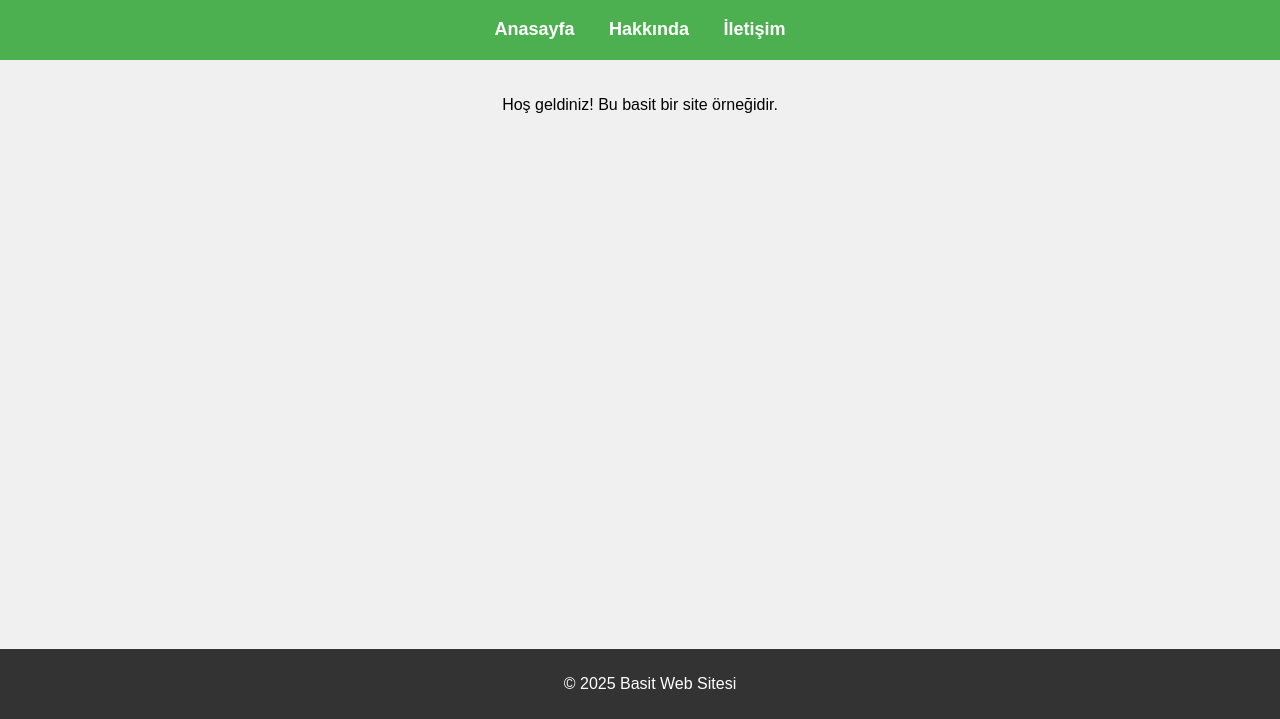
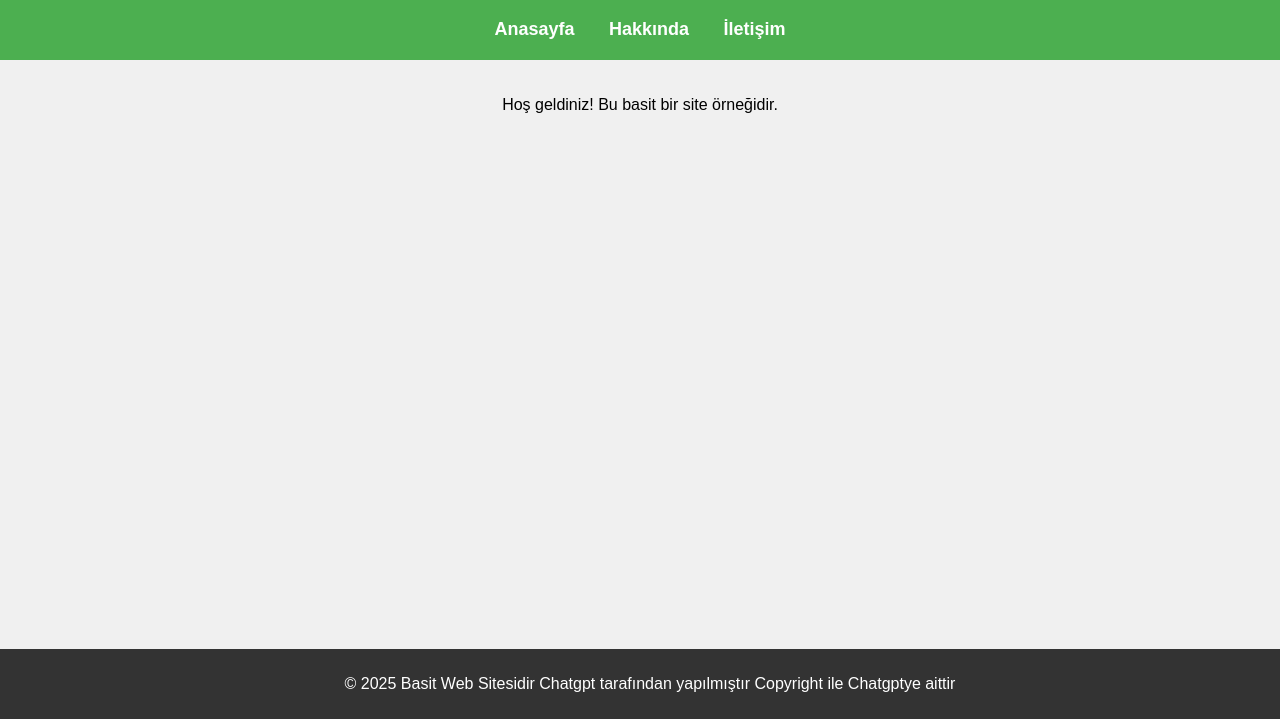
Before and after one commit to 9bsinifi/9bsinifi.github.io, a plain HTML site: page index.html in a window 1280 px wide. Shown: the part 81-800 px from the top of the page. Drawn offline with Linux system fonts and the light colour scheme.

Commit message:
Update index.html

```diff
--- a/index.html
+++ b/index.html
@@ -80,7 +80,7 @@
         <p>Hoş geldiniz! Bu basit bir site örneğidir.</p>
     </main>
     <footer>
-        <p>&copy; 2025 Basit Web Sitesi</p>
+        <p>&copy; 2025 Basit Web Sitesidir Chatgpt tarafından yapılmıştır Copyright ile Chatgptye aittir</p>
     </footer>
 </body>
 </html>
```
